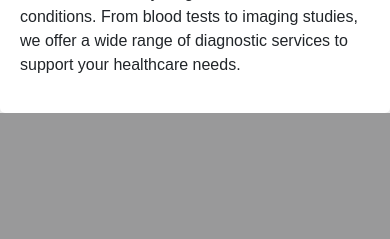
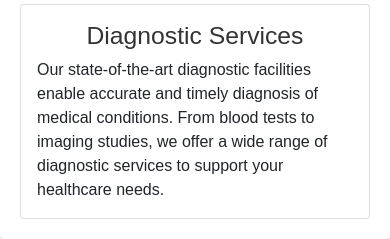
Before and after one commit to rohan-dev-contact/careunityportal, a Django app: page /services/ in a window 390 px wide. Shown: the part 1363-1602 px from the top of the page. Before the commit the page ends 1476 px from the top, so only its background shows below. Run offline with Django 4.2, Linux system fonts and the light colour scheme; parts of the project's set-up code (start-up, migrations or seed data) failed here and were passed over; some libraries are stand-ins or nearby versions.

Commit message:
code marged

```diff
--- a/CareUnity_Portal/urls.py
+++ b/CareUnity_Portal/urls.py
@@ -16,10 +16,13 @@ Including another URLconf
 """
 from django.contrib import admin
 from django.urls import include, path
+# from django.conf.urls.static import static
+# from django.conf import settings
 
 urlpatterns = [
     path('admin/', admin.site.urls),
     path('accounts/', include('django.contrib.auth.urls')),
     path('', include('patient_app.urls')),
-    path('user/',include('Doctor_App.urls'))
+    path('user/',include('Doctor_App.urls')),
+   # static(settings.MEDIA_URL, document_root=settings.MEDIA_ROOT)
 ]
--- a/Doctor_App/forms.py
+++ b/Doctor_App/forms.py
@@ -145,10 +145,6 @@ class PrescriptionForm(forms.ModelForm):
         widget=forms.Textarea(attrs={"class": "form-control mt-1 border-primary", "placeholder": "Enter general information"}),
     )
 
-class Appointment:
-    td=date.today()
-
-
     class Meta:
         model = Prescription
         fields = ['medication', 'instructions', 'diagnosis', 'general_info']
--- a/patient_app/admin.py
+++ b/patient_app/admin.py
@@ -11,6 +11,8 @@ admin.site.site_header='CareUnity Portal'
 admin.site.site_title='Administration'
 admin.site.index_title='CareUnity Portal'
 admin.site.unregister(Group)
+
+admin.site.register(Contact)
 
 # @admin.register(User)
 # class UserAdmin(admin.ModelAdmin):
--- a/patient_app/urls.py
+++ b/patient_app/urls.py
@@ -11,6 +11,7 @@ urlpatterns = [
     path('login/',views.userLogin,name='login'),
     path('logout/',views.userLogout,name='logout'),
     path('appointment/',views.appointment, name='appointment'),
+    path('upload_file/',views.upload_file, name='upload_file'),
     path('reset-password/', views.passwordResetRequestView, name='password_reset_request'),
     path('verify-otp/<str:username>/', views.verify_otp, name='verify_otp'),
     path('reset_password/<str:username>/', views.reset_password, name='reset_password'),
--- a/patient_app/views.py
+++ b/patient_app/views.py
@@ -29,10 +29,17 @@ def services_view(request):
     return render(request, 'patient_app/services.html')
 
 def contact_view(request):
+    if request.method=='POST':
+        form=Contact_form(request.POST)
+        if form.is_valid():
+            form.save
+            return render(request, 'patient_app/success.html')
+    form= Contact_form()
+    context = {'form':form}
     return render(request, 'patient_app/contact.html')
 
 def terms(request):
-    return render(request, 'patient_app/terms.html')
+    return render(request, 'patient_app/terms.html',context)
 
 def signup(request):
     if request.method == 'POST':
@@ -84,8 +91,43 @@ def userLogout(request):
     return redirect('/login')
 
 def appointment(request):
-    appointments= Appointment.objects.all()
-    return render (request, 'Doctor_App/patient/book_appointment.html',{'appointments':appointments})
+    pass
+    # if request.method=='POST':
+    #     form=Appointment_form(request.POST)
+    #     if form.is_valid():
+    #         appt=form.save(commit=False)
+    #         appt.user=request.user
+    #         appt.save()
+    #         return redirect('appointment booked successfully !')
+    #     else:
+    #         form=Appointment_form()
+    #         return render(request,'Doctor_App/patient/book_appointment.html',{'form':form})
+
+
+
+    return render (request, 'Doctor_App/patient/book_appointment.html',{'appointment':appointment})
+
+# def select_dept(request):
+#     if request.method=='POST':
+#         form= Dept_Selection_Form(request.POST)
+#         if form.is_valid():
+#             selected_dept= form.cleaned_data['departments']
+#             doctors= Doctor.objects.filter(departments=selected_dept)
+#             return render(request,'Doctor_App/doctor/doctor_list.html',{'doctors':doctors})
+#         else:
+#             form=Dept_Selection_Form()
+#             return render(request, 'Doctor_App/doctor/select_dept.html', {'form':form})
+
+def upload_file(request):
+    if request.method == 'POST':
+        form = FileUploadForm(request.POST, request.FILES)
+        if form.is_valid():
+            form.save()
+            return redirect('upload_success')  # Redirect to a success page
+    else:
+        form = FileUploadForm()
+    return render(request, 'Doctor_App/patient/report_upload.html', {'form': form})
+
 
 
 
--- a/templates/patient_app/services.html
+++ b/templates/patient_app/services.html
@@ -8,35 +8,39 @@
             <img src="https://www.metropolisindia.com/upgrade/blog/upload/2023/06/Full-body-checkup.jpg" alt="General Checkup" class="img-fluid mb-3">
         </div>
         <div class="col-md-8">
-            <div class="service">
-                <h2>General Checkup</h2>
-                <p>Regular health checkups are important for maintaining good health and preventing diseases. Book an appointment for a comprehensive general checkup with our experienced doctors.</p>
+            <div class="card">
+                <div class="card-body">
+                    <h2 class="card-title">General Checkup</h2>
+                    <p class="card-text">Regular health checkups are important for maintaining good health and preventing diseases. Book an appointment for a comprehensive general checkup with our experienced doctors.</p>
+                </div>
             </div>
         </div>
     </div>
 
-
-    <div class="row">
+    <div class="row mt-4">
         <div class="col-md-4">
             <img src="https://img.freepik.com/free-photo/african-american-practitioner-doctor-standing-beside-sick-young-patient-during-medical-appointment-explaining-bones-xray-expertise-hospital-ward-physician-woman-discussing-healthcare-expertise_482257-33629.jpg" alt="Specialized Treatment" class="img-fluid mb-3">
         </div>
         <div class="col-md-8">
-            <div class="service">
-                <h2>Specialized Treatment</h2>
-                <p>We offer specialized treatments for various medical conditions, including cardiology, orthopedics, dermatology, and more. Our team of specialists provides personalized care to meet your unique needs.</p>
+            <div class="card">
+                <div class="card-body">
+                    <h2 class="card-title">Specialized Treatment</h2>
+                    <p class="card-text">We offer specialized treatments for various medical conditions, including cardiology, orthopedics, dermatology, and more. Our team of specialists provides personalized care to meet your unique needs.</p>
+                </div>
             </div>
         </div>
     </div>
 
-
-    <div class="row">
+    <div class="row mt-4">
         <div class="col-md-4">
             <img src="https://img.freepik.com/premium-photo/male-patient-having-consultation-with-doctor-psychiatrist-who-working-diagnostic-examination-men-s-health-disease-mental-illness-medical-clinic-hospital-mental-health-service-center_265022-24493.jpg" alt="Diagnostic Services" class="img-fluid mb-3">
         </div>
         <div class="col-md-8">
-            <div class="service">
-                <h2>Diagnostic Services</h2>
-                <p>Our state-of-the-art diagnostic facilities enable accurate and timely diagnosis of medical conditions. From blood tests to imaging studies, we offer a wide range of diagnostic services to support your healthcare needs.</p>
+            <div class="card">
+                <div class="card-body">
+                    <h2 class="card-title">Diagnostic Services</h2>
+                    <p class="card-text">Our state-of-the-art diagnostic facilities enable accurate and timely diagnosis of medical conditions. From blood tests to imaging studies, we offer a wide range of diagnostic services to support your healthcare needs.</p>
+                </div>
             </div>
         </div>
     </div>
@@ -57,6 +61,7 @@
 <script src="https://cdnjs.cloudflare.com/ajax/libs/popper.js/1.16.0/umd/popper.min.js"></script>
 <script src="https://maxcdn.bootstrapcdn.com/bootstrap/4.5.2/js/bootstrap.min.js"></script>
 </body>
-</html>
+
+
 
 {% endblock %}
```
Also changed, not shown: CareUnity_Portal/settings.py (+10 -0 lines), templates/Doctor_App/patient/patient_home.html (+6 -6 lines), templates/patient_app/contact.html (+13 -1 lines), patient_app/forms.py (line endings or trailing spaces).
